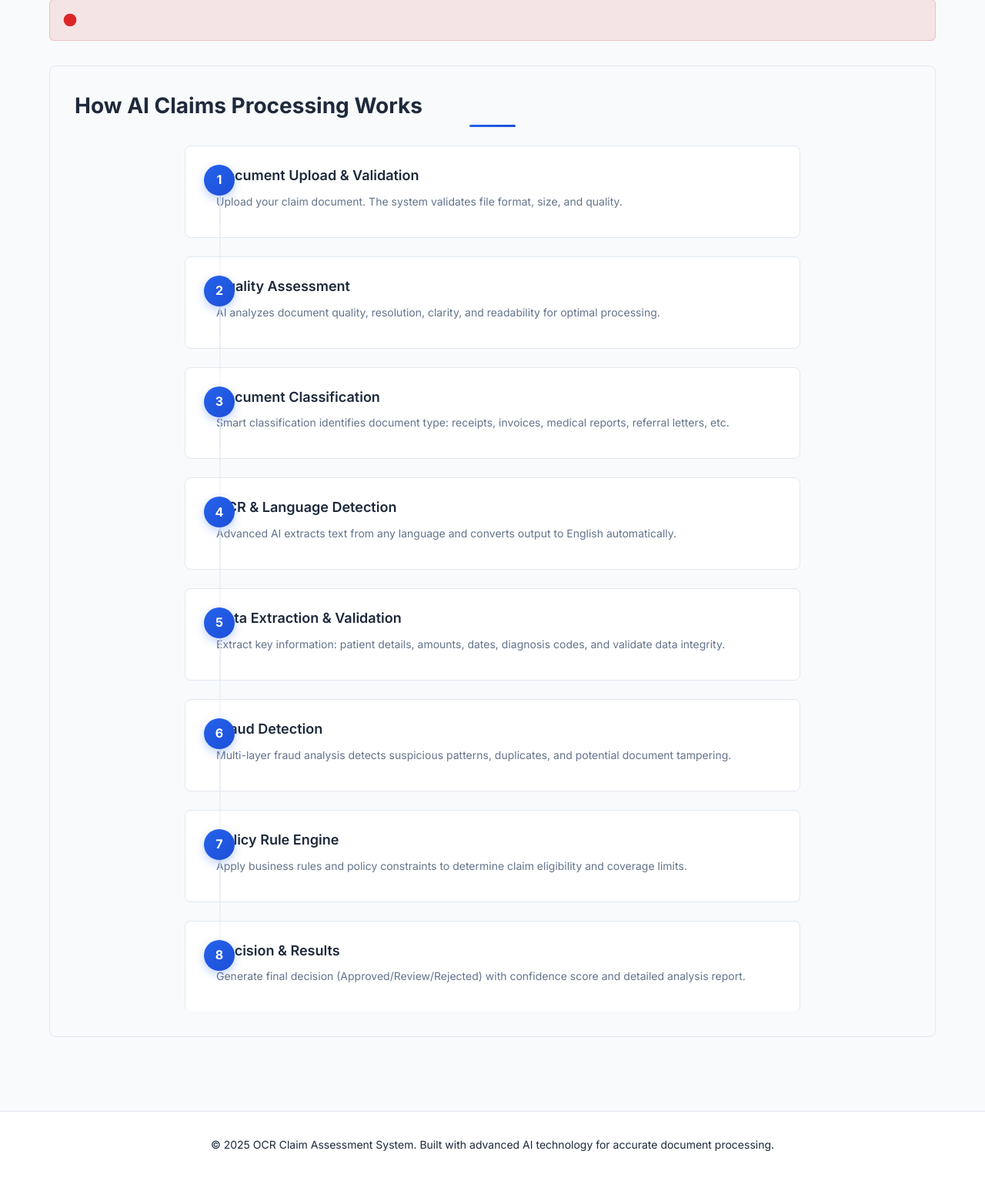
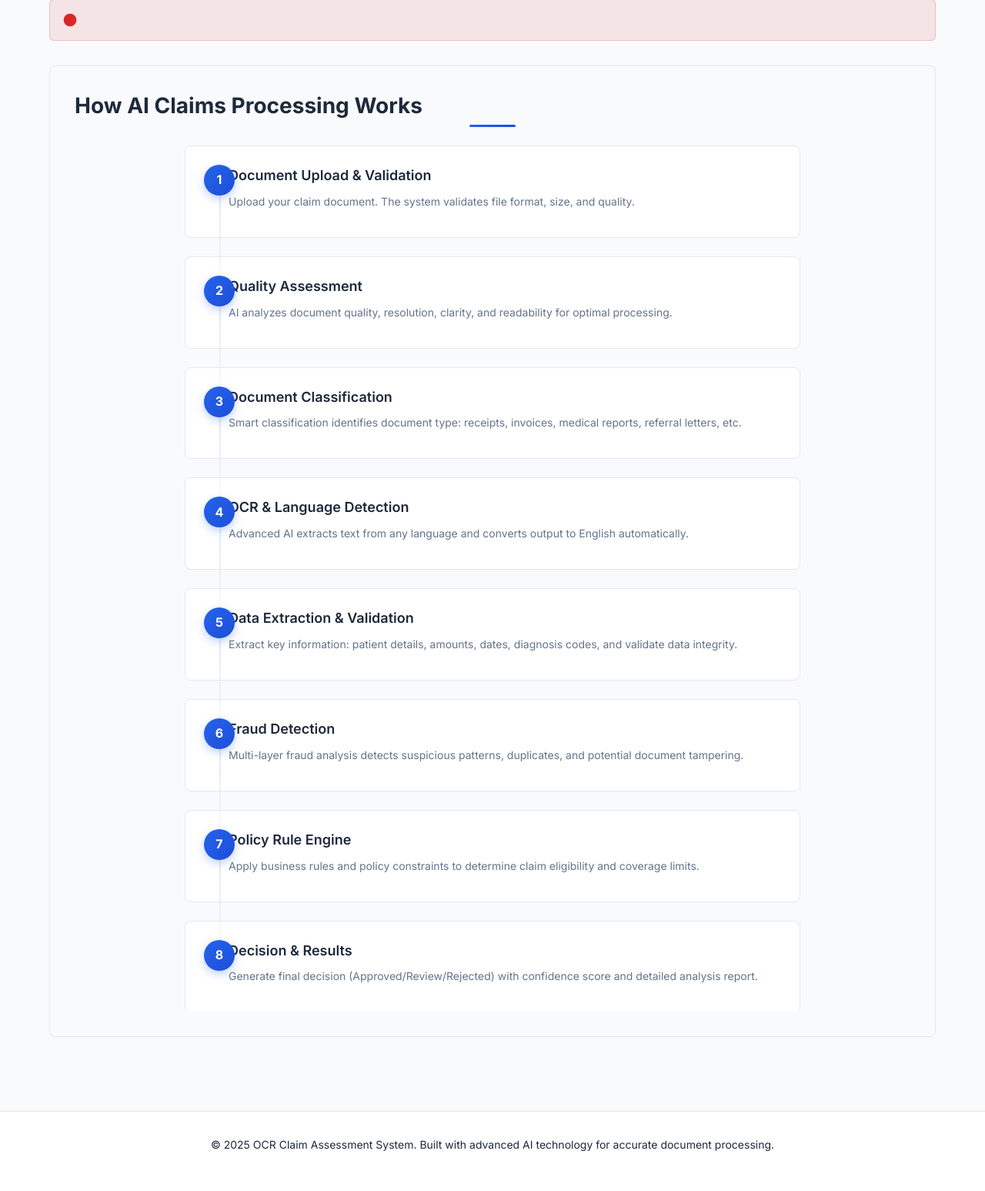
Before and after one commit to MysticHE/ocr-claim-assessment, a Flask app: page / in a window 1280 px wide. Shown: the part 1038-2585 px from the top of the page at 77% size. Run offline with Flask 3, Linux system fonts and the light colour scheme.

Commit message:
Increase workflow step spacing significantly to prevent overlap
- Increase gap from 3rem to 5rem between step number and content
- Increase left margin from 1rem to 2rem on step content
- Provides much more space to prevent any number/text overlap

🤖 Generated with [Claude Code](https://claude.ai/code)

Co-Authored-By: Claude <noreply@anthropic.com>

```diff
--- a/static/css/components.css
+++ b/static/css/components.css
@@ -1771,7 +1771,7 @@
 
 .workflow-step {
   display: flex;
-  gap: 3rem !important;
+  gap: 5rem !important;
   align-items: flex-start;
   padding: 1.5rem;
   background: var(--surface-color);
@@ -1820,7 +1820,7 @@
 
 .step-content {
   flex: 1;
-  margin-left: 1rem !important;
+  margin-left: 2rem !important;
 }
 
 .step-title {
```
